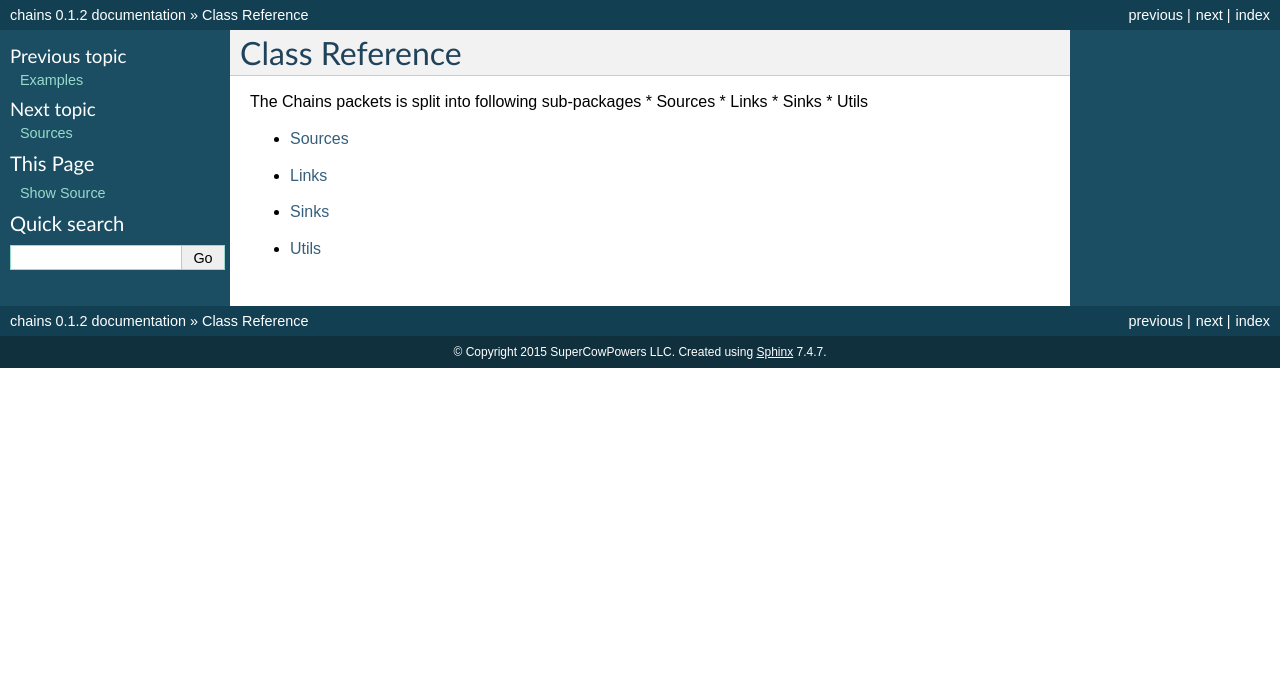
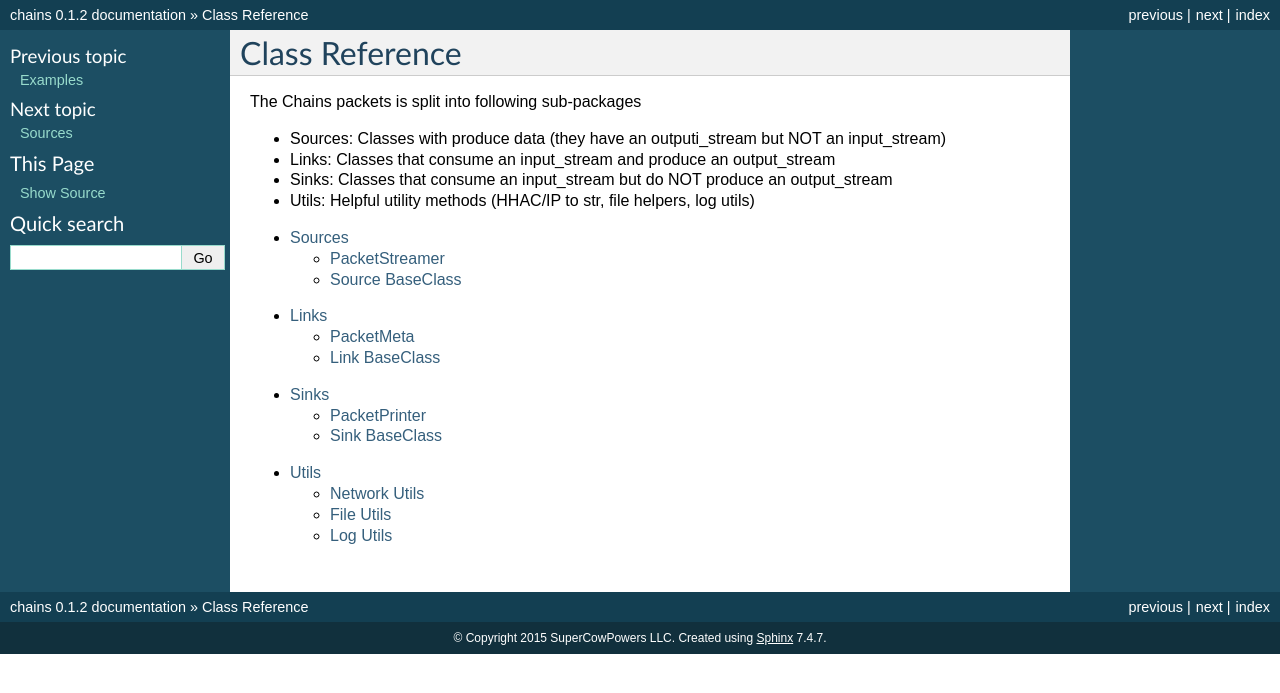
Before and after one commit to SuperCowPowers/chains, a Sphinx documentation site: the page built from docs/class_reference/index.rst, in a window 1280 px wide. Shown: the top 693 px of the page. Built offline with Sphinx 7.4.7, drawn with Linux system fonts in a browser that asks for light colours.

Commit message:
still futzing with sphinx

```diff
--- a/docs/class_reference/index.rst
+++ b/docs/class_reference/index.rst
@@ -2,10 +2,11 @@
 Class Reference
 ===============
 The Chains packets is split into following sub-packages
-* Sources
-* Links
-* Sinks
-* Utils
+
+* Sources: Classes with produce data (they have an outputi_stream but NOT an input_stream)
+* Links: Classes that consume an input_stream and produce an output_stream
+* Sinks: Classes that consume an input_stream but do NOT produce an output_stream
+* Utils: Helpful utility methods (HHAC/IP to str, file helpers, log utils)
 
 .. toctree::
      :maxdepth: 3
--- a/docs/class_reference/links.rst
+++ b/docs/class_reference/links.rst
@@ -2,5 +2,10 @@
 Links
 =====
 
+PacketMeta
+----------
+.. automodule:: chains.links.packet_meta
+
+Link BaseClass
+--------------
 .. automodule:: chains.links.link
-.. automodule:: chains.links.packet_meta
--- a/docs/class_reference/sinks.rst
+++ b/docs/class_reference/sinks.rst
@@ -2,5 +2,10 @@
 Sinks
 =====
 
+PacketPrinter
+-------------
+.. automodule:: chains.sinks.packet_printer
+
+Sink BaseClass
+--------------
 .. automodule:: chains.sinks.sink
-.. automodule:: chains.sinks.packet_printer
--- a/docs/class_reference/utils.rst
+++ b/docs/class_reference/utils.rst
@@ -1,6 +1,15 @@
 =====
 Utils
 =====
+
+Network Utils
+-------------
 .. automodule:: chains.utils.net_utils
+
+File Utils
+----------
+.. automodule:: chains.utils.file_utils
+
+Log Utils
+---------
 .. automodule:: chains.utils.log_utils
-.. automodule:: chains.utils.file_utils
```
Also changed, not shown: docs/class_reference/sources.rst (+8 -2 lines).
